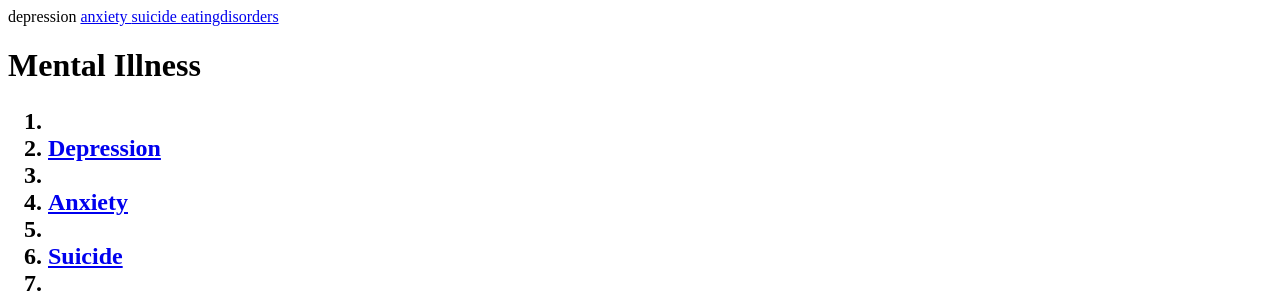
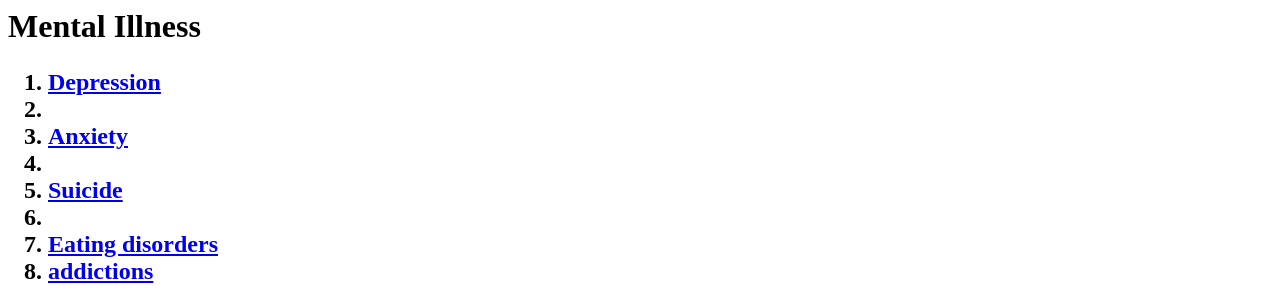
Before and after one commit to ayatssaleh1/ayatssaleh1.github.io, a plain HTML site: page index.html in a window 1280 px wide. Shown: the top 294 px of the page. Drawn offline with Linux system fonts and the light colour scheme.

Commit message:
Update index.html

```diff
--- a/index.html
+++ b/index.html
@@ -1,17 +1,6 @@
 <html>
 <head>
 <title>Mental Illness</title>
-  depression </a>
-
-  <a href="anxiety.html">
-  anxiety </a>
-
-  <a href="suicide.html">
-  suicide </a>
-
-  <a href="eatingdisorders.html">
-  eatingdisorders </a>
-
 
 
 </head>
@@ -20,8 +9,7 @@
 <h1 class="backcolor">Mental Illness</h1>
 <h2 class="backcolor">
 <ol>
-<li><a href="depression.html">
-<li>Depression</li>
+  <li><a href="depression.html">Depression</a></li>
 <li><a href="anxiety.html">
 <li>Anxiety</li>
 <li><a href="suicide.html">
```
